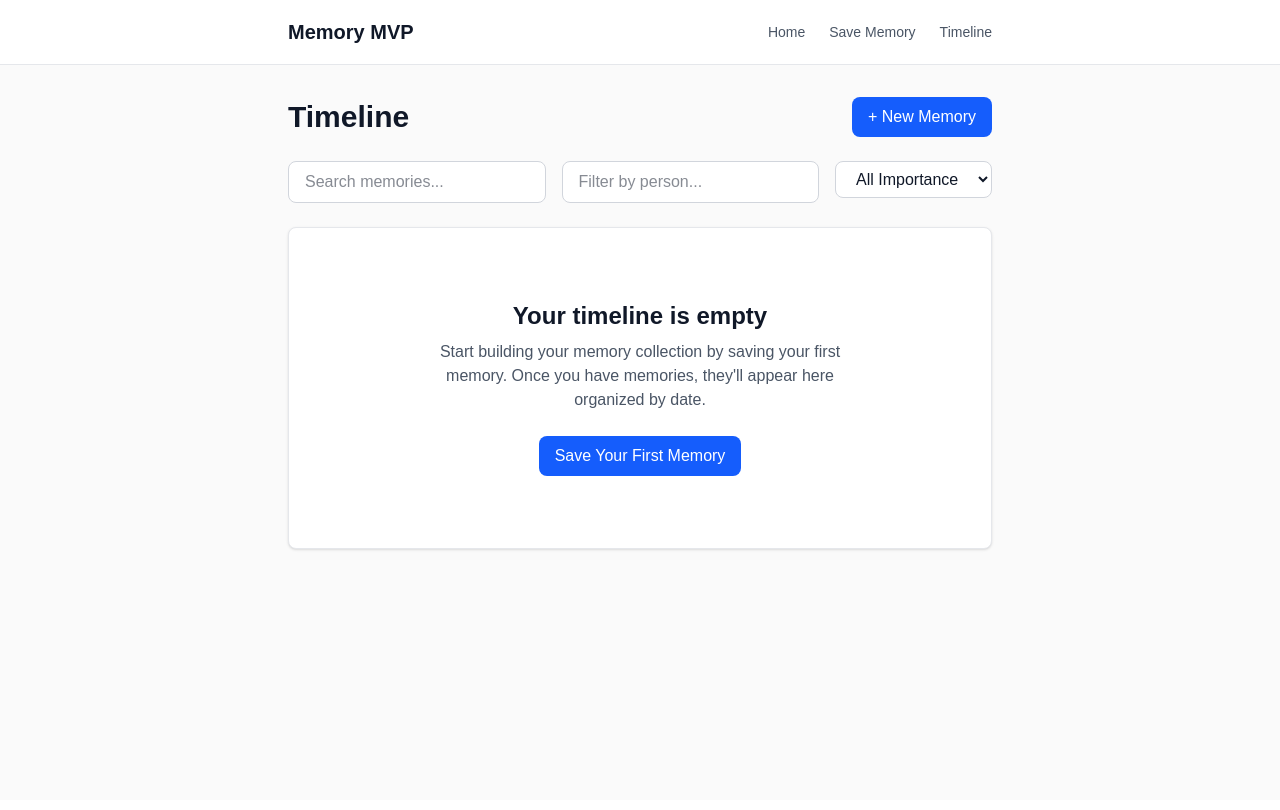
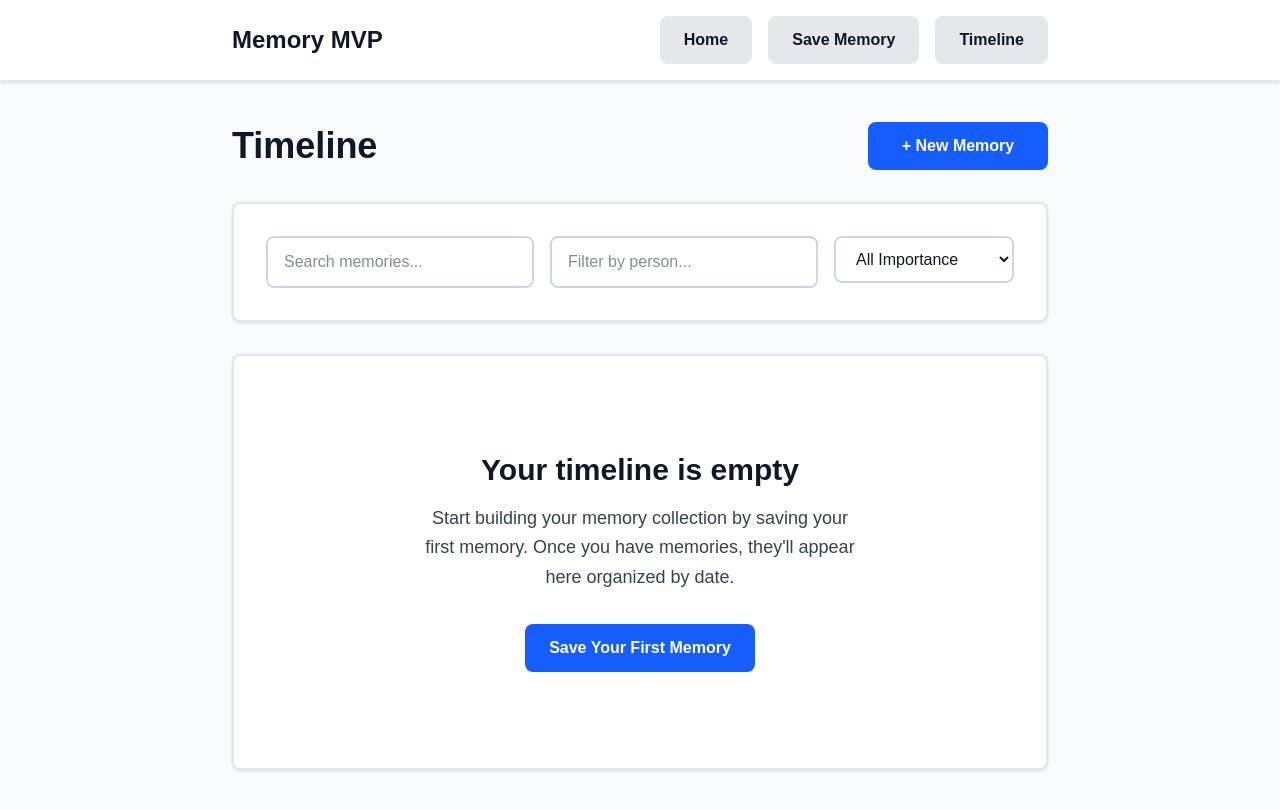
Before and after one commit to joshuasknott/memory-mvp, a Next.js app: page /timeline in a window 1280 px wide. Built offline with nearby package versions, Linux system fonts and the light colour scheme.

Commit message:
chore: standardise UI with shared components

```diff
--- a/src/app/layout.tsx
+++ b/src/app/layout.tsx
@@ -1,6 +1,7 @@
 import type { Metadata } from "next";
 import { Geist, Geist_Mono } from "next/font/google";
 import Link from "next/link";
+import { Button } from "@/components/ui/Button";
 import "./globals.css";
 
 const geistSans = Geist({
@@ -28,37 +29,34 @@ export default function RootLayout({
       <body
         className={`${geistSans.variable} ${geistMono.variable} antialiased`}
       >
-        <div className="min-h-screen bg-zinc-50 dark:bg-black">
-          <nav className="border-b border-gray-200 dark:border-gray-800 bg-white dark:bg-black">
-            <div className="max-w-3xl mx-auto px-4 sm:px-6 lg:px-8">
-              <div className="flex justify-between items-center h-16">
-                <Link href="/" className="text-xl font-semibold text-gray-900 dark:text-gray-100">
+        <div className="min-h-screen bg-gray-50 dark:bg-gray-900">
+          <nav className="border-b-2 border-gray-200 dark:border-gray-800 bg-white dark:bg-gray-900 shadow-sm">
+            <div className="max-w-4xl mx-auto px-6 sm:px-8 lg:px-10">
+              <div className="flex justify-between items-center h-20">
+                <Link href="/" className="text-2xl font-bold text-gray-900 dark:text-gray-100 hover:text-blue-600 dark:hover:text-blue-400 transition-colors">
                   Memory MVP
                 </Link>
-                <div className="flex gap-6">
-                  <Link
-                    href="/"
-                    className="text-sm font-medium text-gray-600 hover:text-gray-900 dark:text-gray-400 dark:hover:text-gray-100 transition-colors"
-                  >
-                    Home
+                <div className="flex gap-4">
+                  <Link href="/">
+                    <Button variant="secondary" className="text-base px-4 py-2 min-h-[44px]">
+                      Home
+                    </Button>
                   </Link>
-                  <Link
-                    href="/save"
-                    className="text-sm font-medium text-gray-600 hover:text-gray-900 dark:text-gray-400 dark:hover:text-gray-100 transition-colors"
-                  >
-                    Save Memory
+                  <Link href="/save">
+                    <Button variant="secondary" className="text-base px-4 py-2 min-h-[44px]">
+                      Save Memory
+                    </Button>
                   </Link>
-                  <Link
-                    href="/timeline"
-                    className="text-sm font-medium text-gray-600 hover:text-gray-900 dark:text-gray-400 dark:hover:text-gray-100 transition-colors"
-                  >
-                    Timeline
+                  <Link href="/timeline">
+                    <Button variant="secondary" className="text-base px-4 py-2 min-h-[44px]">
+                      Timeline
+                    </Button>
                   </Link>
                 </div>
               </div>
             </div>
           </nav>
-          <main className="max-w-3xl mx-auto px-4 sm:px-6 lg:px-8 py-8">
+          <main className="max-w-4xl mx-auto px-6 sm:px-8 lg:px-10 py-10">
             {children}
           </main>
         </div>
--- a/src/app/page.tsx
+++ b/src/app/page.tsx
@@ -10,29 +10,31 @@ export default function Home() {
   const isLoaded = useMemoriesStore((state) => state.isLoaded);
 
   return (
-    <div className="space-y-8">
-      <div className="text-center space-y-4">
-        <h1 className="text-4xl font-bold text-gray-900 dark:text-gray-100">
+    <div className="space-y-10">
+      <div className="text-center space-y-6">
+        <h1 className="text-5xl font-bold text-gray-900 dark:text-gray-100">
           Memory MVP
         </h1>
-        <p className="text-lg text-gray-600 dark:text-gray-400 max-w-2xl mx-auto">
+        <p className="text-xl text-gray-700 dark:text-gray-300 max-w-2xl mx-auto leading-relaxed">
           A lightweight memory companion prototype. Capture your moments, organize them in a timeline,
           and revisit them with simple cue cards.
         </p>
       </div>
 
       {!isLoaded ? (
-        <div className="text-center py-12">
-          <p className="text-gray-600 dark:text-gray-400">Loading...</p>
-        </div>
+        <Card>
+          <div className="text-center py-16">
+            <p className="text-lg text-gray-700 dark:text-gray-300">Loading...</p>
+          </div>
+        </Card>
       ) : memories.length === 0 ? (
         <Card>
-          <div className="text-center py-12 space-y-6">
-            <div className="space-y-2">
-              <h2 className="text-2xl font-semibold text-gray-900 dark:text-gray-100">
+          <div className="text-center py-16 space-y-8">
+            <div className="space-y-4">
+              <h2 className="text-3xl font-bold text-gray-900 dark:text-gray-100">
                 No memories yet
               </h2>
-              <p className="text-gray-600 dark:text-gray-400 max-w-md mx-auto">
+              <p className="text-lg text-gray-700 dark:text-gray-300 max-w-md mx-auto leading-relaxed">
                 Start capturing your moments by saving your first memory. You can add details, set importance,
                 and organize them in your timeline.
               </p>
@@ -46,20 +48,22 @@ export default function Home() {
         </Card>
       ) : (
         <>
-          <div className="text-center">
-            <p className="text-gray-600 dark:text-gray-400 mb-6">
-              You currently have <span className="font-semibold text-gray-900 dark:text-gray-100">{memories.length}</span> {memories.length === 1 ? 'memory' : 'memories'}.
-            </p>
-          </div>
+          <Card>
+            <div className="text-center py-8">
+              <p className="text-xl text-gray-700 dark:text-gray-300">
+                You currently have <span className="font-bold text-gray-900 dark:text-gray-100 text-2xl">{memories.length}</span> {memories.length === 1 ? 'memory' : 'memories'}.
+              </p>
+            </div>
+          </Card>
 
-          <div className="flex flex-col sm:flex-row gap-4 justify-center">
+          <div className="flex flex-col sm:flex-row gap-6 justify-center">
             <Link href="/save">
-              <Button variant="primary" className="w-full sm:w-auto">
+              <Button variant="primary" className="w-full sm:w-auto min-w-[200px]">
                 Save a New Memory
               </Button>
             </Link>
             <Link href="/timeline">
-              <Button variant="secondary" className="w-full sm:w-auto">
+              <Button variant="secondary" className="w-full sm:w-auto min-w-[200px]">
                 View Timeline
               </Button>
             </Link>
--- a/src/app/timeline/page.tsx
+++ b/src/app/timeline/page.tsx
@@ -64,26 +64,29 @@ export default function TimelinePage() {
 
   if (!isLoaded) {
     return (
-      <div className="text-center py-12">
-        <p className="text-gray-600 dark:text-gray-400">Loading memories...</p>
+      <Card>
+        <div className="text-center py-16">
+          <p className="text-lg text-gray-700 dark:text-gray-300">Loading memories...</p>
         </div>
+      </Card>
     );
   }
 
   return (
-    <div className="space-y-6">
-      <div className="flex flex-col sm:flex-row sm:items-center sm:justify-between gap-4">
-        <h1 className="text-3xl font-bold text-gray-900 dark:text-gray-100">
+    <div className="space-y-8">
+      <div className="flex flex-col sm:flex-row sm:items-center sm:justify-between gap-6">
+        <h1 className="text-4xl font-bold text-gray-900 dark:text-gray-100">
           Timeline
         </h1>
         <Link href="/save">
-          <Button variant="primary" aria-label="Create a new memory">
+          <Button variant="primary" aria-label="Create a new memory" className="min-w-[180px]">
             + New Memory
           </Button>
         </Link>
       </div>
 
       {/* Filters */}
+      <Card>
         <div className="flex flex-col sm:flex-row gap-4">
           <div className="flex-1">
             <label htmlFor="search-memories" className="sr-only">
@@ -95,7 +98,7 @@ export default function TimelinePage() {
               placeholder="Search memories..."
               value={searchQuery}
               onChange={(e) => setSearchQuery(e.target.value)}
-            className="w-full px-4 py-2 border border-gray-300 dark:border-gray-600 rounded-lg bg-white dark:bg-gray-700 text-gray-900 dark:text-gray-100 focus:outline-none focus:ring-2 focus:ring-blue-500"
+              className="w-full px-4 py-3 text-base border-2 border-gray-300 dark:border-gray-600 rounded-lg bg-white dark:bg-gray-700 text-gray-900 dark:text-gray-100 focus:outline-none focus:ring-2 focus:ring-blue-500 min-h-[44px]"
               aria-label="Search memories by title or description"
             />
           </div>
@@ -109,7 +112,7 @@ export default function TimelinePage() {
               placeholder="Filter by person..."
               value={peopleFilter}
               onChange={(e) => setPeopleFilter(e.target.value)}
-            className="w-full px-4 py-2 border border-gray-300 dark:border-gray-600 rounded-lg bg-white dark:bg-gray-700 text-gray-900 dark:text-gray-100 focus:outline-none focus:ring-2 focus:ring-blue-500"
+              className="w-full px-4 py-3 text-base border-2 border-gray-300 dark:border-gray-600 rounded-lg bg-white dark:bg-gray-700 text-gray-900 dark:text-gray-100 focus:outline-none focus:ring-2 focus:ring-blue-500 min-h-[44px]"
               aria-label="Filter memories by person name"
             />
           </div>
@@ -121,7 +124,7 @@ export default function TimelinePage() {
               id="importance-filter"
               value={importanceFilter}
               onChange={(e) => setImportanceFilter(e.target.value as Importance | 'all')}
-            className="px-4 py-2 border border-gray-300 dark:border-gray-600 rounded-lg bg-white dark:bg-gray-700 text-gray-900 dark:text-gray-100 focus:outline-none focus:ring-2 focus:ring-blue-500"
+              className="px-4 py-3 text-base border-2 border-gray-300 dark:border-gray-600 rounded-lg bg-white dark:bg-gray-700 text-gray-900 dark:text-gray-100 focus:outline-none focus:ring-2 focus:ring-blue-500 min-h-[44px] min-w-[180px]"
               aria-label="Filter memories by importance level"
             >
               <option value="all">All Importance</option>
@@ -131,18 +134,19 @@ export default function TimelinePage() {
             </select>
           </div>
         </div>
+      </Card>
 
       {/* Empty states */}
       {filteredMemories.length === 0 && memories.length > 0 && (
         <Card>
-          <div className="text-center py-12 space-y-4">
-            <h2 className="text-xl font-semibold text-gray-900 dark:text-gray-100">
+          <div className="text-center py-16 space-y-6">
+            <h2 className="text-2xl font-bold text-gray-900 dark:text-gray-100">
               No memories match your filters
             </h2>
-            <p className="text-gray-600 dark:text-gray-400">
+            <p className="text-lg text-gray-700 dark:text-gray-300">
               Try adjusting your search query, people filter, or importance filter to see more results.
             </p>
-            <div className="flex flex-col sm:flex-row gap-3 justify-center">
+            <div className="flex flex-col sm:flex-row gap-4 justify-center">
               <Button
                 variant="secondary"
                 onClick={() => {
@@ -151,11 +155,12 @@ export default function TimelinePage() {
                   setImportanceFilter('all');
                 }}
                 aria-label="Clear all filters"
+                className="min-w-[180px]"
               >
                 Clear Filters
               </Button>
               <Link href="/save">
-                <Button variant="primary" aria-label="Save a new memory">
+                <Button variant="primary" aria-label="Save a new memory" className="min-w-[180px]">
                   Save New Memory
                 </Button>
               </Link>
@@ -166,18 +171,18 @@ export default function TimelinePage() {
 
       {filteredMemories.length === 0 && memories.length === 0 && (
         <Card>
-          <div className="text-center py-12 space-y-6">
-            <div className="space-y-2">
-              <h2 className="text-2xl font-semibold text-gray-900 dark:text-gray-100">
+          <div className="text-center py-16 space-y-8">
+            <div className="space-y-4">
+              <h2 className="text-3xl font-bold text-gray-900 dark:text-gray-100">
                 Your timeline is empty
               </h2>
-              <p className="text-gray-600 dark:text-gray-400 max-w-md mx-auto">
+              <p className="text-lg text-gray-700 dark:text-gray-300 max-w-md mx-auto leading-relaxed">
                 Start building your memory collection by saving your first memory. Once you have memories,
                 they'll appear here organized by date.
               </p>
             </div>
             <Link href="/save">
-              <Button variant="primary" aria-label="Save your first memory">
+              <Button variant="primary" aria-label="Save your first memory" className="min-w-[200px]">
                 Save Your First Memory
               </Button>
             </Link>
@@ -187,33 +192,33 @@ export default function TimelinePage() {
 
       {/* Memory cards grouped by date buckets */}
       {filteredMemories.length > 0 && (
-        <div className="space-y-8">
+        <div className="space-y-10">
           {(['today', 'thisWeek', 'earlier'] as DateBucket[]).map((bucket) => {
             const bucketMemories = bucketedMemories.get(bucket) || [];
             if (bucketMemories.length === 0) return null;
 
             return (
-              <div key={bucket} className="space-y-4">
-                <h2 className="text-xl font-semibold text-gray-900 dark:text-gray-100">
+              <div key={bucket} className="space-y-6">
+                <h2 className="text-2xl font-bold text-gray-900 dark:text-gray-100">
                   {getBucketLabel(bucket)}
                 </h2>
-                <div className="space-y-4">
+                <div className="space-y-6">
                   {bucketMemories.map((memory) => (
                     <Link key={memory.id} href={`/memory/${memory.id}`}>
-                      <Card className="hover:shadow-md transition-shadow cursor-pointer">
-                        <div className="space-y-3">
+                      <Card className="hover:shadow-lg transition-shadow cursor-pointer">
+                        <div className="space-y-4">
                           <div className="flex items-start justify-between gap-4">
-                            <h3 className="text-lg font-semibold text-gray-900 dark:text-gray-100">
+                            <h3 className="text-xl font-bold text-gray-900 dark:text-gray-100">
                               {memory.title}
                             </h3>
                             <Badge variant={getImportanceBadgeVariant(memory.importance)}>
                               {memory.importance}
                             </Badge>
                           </div>
-                          <p className="text-gray-600 dark:text-gray-400 line-clamp-2">
+                          <p className="text-base text-gray-700 dark:text-gray-300 line-clamp-2 leading-relaxed">
                             {memory.description}
                           </p>
-                          <div className="flex items-center gap-4 text-sm text-gray-500 dark:text-gray-400">
+                          <div className="flex items-center gap-4 text-base text-gray-600 dark:text-gray-400">
                             <span>{formatDate(memory.date)}</span>
                             {memory.people.length > 0 && (
                               <span>• {memory.people.join(', ')}</span>
--- a/src/components/ui/Button.tsx
+++ b/src/components/ui/Button.tsx
@@ -6,12 +6,12 @@ interface ButtonProps extends ButtonHTMLAttributes<HTMLButtonElement> {
 
 export const Button = forwardRef<HTMLButtonElement, ButtonProps>(
   ({ className = '', variant = 'primary', children, ...props }, ref) => {
-    const baseStyles = 'px-4 py-2 rounded-lg font-medium transition-colors focus:outline-none focus:ring-2 focus:ring-offset-2 disabled:opacity-50 disabled:cursor-not-allowed';
+    const baseStyles = 'px-6 py-3 text-base rounded-lg font-semibold transition-colors focus:outline-none focus:ring-2 focus:ring-offset-2 disabled:opacity-50 disabled:cursor-not-allowed min-h-[44px]';
 
     const variantStyles = {
-      primary: 'bg-blue-600 text-white hover:bg-blue-700 focus:ring-blue-500',
-      secondary: 'bg-gray-200 text-gray-900 hover:bg-gray-300 focus:ring-gray-500 dark:bg-gray-700 dark:text-gray-100 dark:hover:bg-gray-600',
-      danger: 'bg-red-600 text-white hover:bg-red-700 focus:ring-red-500',
+      primary: 'bg-blue-600 text-white hover:bg-blue-700 focus:ring-blue-500 active:bg-blue-800',
+      secondary: 'bg-gray-200 text-gray-900 hover:bg-gray-300 focus:ring-gray-500 dark:bg-gray-700 dark:text-gray-100 dark:hover:bg-gray-600 active:bg-gray-400 dark:active:bg-gray-500',
+      danger: 'bg-red-600 text-white hover:bg-red-700 focus:ring-red-500 active:bg-red-800',
     };
 
     return (
--- a/src/components/ui/Card.tsx
+++ b/src/components/ui/Card.tsx
@@ -9,7 +9,7 @@ export const Card = forwardRef<HTMLDivElement, CardProps>(
     return (
       <Component
         ref={ref}
-        className={`bg-white dark:bg-gray-800 rounded-lg border border-gray-200 dark:border-gray-700 shadow-sm p-6 ${className}`}
+        className={`bg-white dark:bg-gray-800 rounded-lg border-2 border-gray-200 dark:border-gray-700 shadow-sm p-8 ${className}`}
         {...props}
       >
         {children}
```
Also changed, not shown: src/app/memory/[id]/page.tsx (+30 -25 lines), src/app/save/page.tsx (+23 -22 lines), src/components/ui/Badge.tsx (+5 -5 lines). Lines whose indentation alone changed are shown as unchanged.
